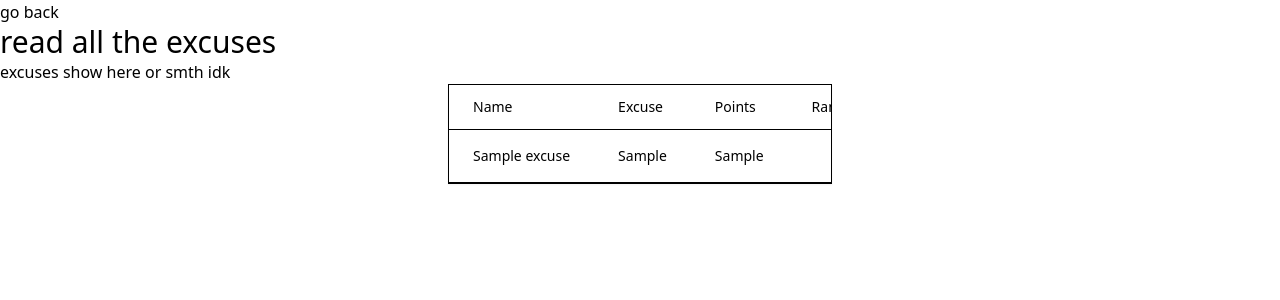
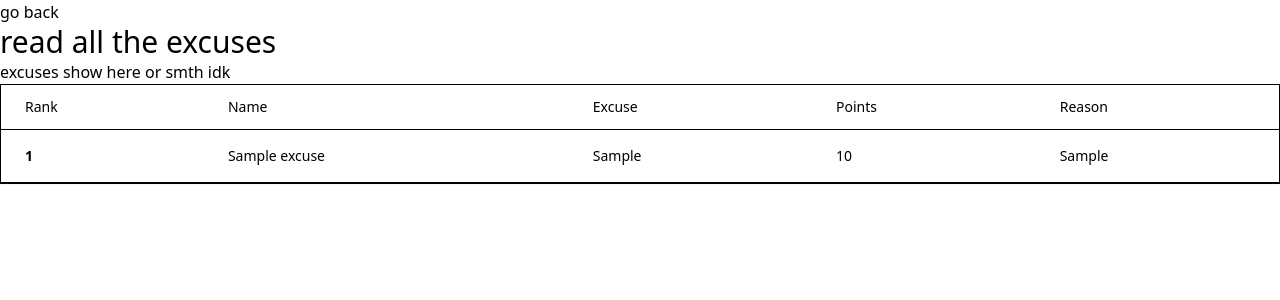
Before and after one commit to rudranshgoel1/donteatthatfrog, a Flask app: page /read in a window 1280 px wide. Shown: the top 300 px of the page. Run offline with Flask 3, Linux system fonts and the light colour scheme; tables that the repository leaves empty hold one stand-in row (values such as "Sample post"); some libraries are stand-ins or nearby versions.

Commit message:
added limiter, reason for the score, rank, and some minor changes

```diff
--- a/app.py
+++ b/app.py
@@ -1,4 +1,6 @@
 from flask import Flask, render_template, request, jsonify, redirect, url_for, json
+from flask_limiter import Limiter
+from flask_limiter.util import get_remote_address
 import requests
 from flask_sqlalchemy import SQLAlchemy
 import os
@@ -19,14 +21,20 @@ aikey = os.getenv("AI_KEY")
 
 db = SQLAlchemy(app)
 
+limiter = Limiter(
+    get_remote_address,
+    app=app,
+    default_limits=["100 per minute"] # 100 requests per minute
+)
 
 class Excuses(db.Model):
     __tablename__ = "excuses"
     id = db.Column(db.Integer, primary_key=True)
     name = db.Column(db.String(250), nullable=False)
     excuse = db.Column(db.String(250), nullable=False)
-    points = db.Column(db.String(250), nullable=False)
+    points = db.Column(db.Integer, nullable=False)
     pending = db.Column(db.Boolean, nullable=False, default=True)
+    reason = db.Column(db.String(250), nullable=False, default="no reason provided, wait or contact admin.")
 
 
 with app.app_context():
@@ -36,7 +44,7 @@ with app.app_context():
 
 
 def get_excuses():
-    excuses = Excuses.query.filter_by().all()
+    excuses = Excuses.query.filter_by().order_by(Excuses.points.desc()).limit(3).all()
     return excuses
 
 
@@ -62,8 +70,10 @@ def ai_review(id: int, excuse: str):
                     "- Points are absolute, not relative to other users — the same excuse always gets the same points.\n"
                     "- Be consistent. A mediocre excuse should always score similarly regardless of who submitted it.\n"
                     "- Total = Creativity + Audacity + Believability\n\n"
+                    "- IF THERE ARE SLURS/OFFENSIVE CONTENT: CENSOR IT BUT DONT CHANGE THE POINTS, USE ASTERISKS TO CENSOR (eg: <first character>******)\n\n"
+                    "- IF THERE ARE NORMAL/REGULAR SWEAR WORDS: DONT CENSOR, JUST REVIEW NORMALLY\n\n"
                     "Always respond ONLY in this JSON format, no preamble, no markdown backticks:\n"
-                    '{"creativity": <points>, "audacity": <points>, "believability": <points>, "total": <sum>, "review": "<witty 1-2 sentence roast>"}'
+                    '{"creativity": <points>, "audacity": <points>, "believability": <points>, "total": <sum>, "review": "<9-10 words reason on the score given, should also be censored>", "newexcuse": "<same excuse but with the offensive content censored, if there is no offensive content then just repeat the same excuse>" }'
                 ),
             },
             { "role": "user", "content": excuse }
@@ -85,8 +95,10 @@ def ai_review(id: int, excuse: str):
 
     with app.app_context():
         exc = Excuses.query.get(id)
-        exc.points = str(result["total"])
+        exc.excuse = result["newexcuse"]
+        exc.points = int(result["total"])
         exc.pending = False
+        exc.reason = result["review"]
         db.session.commit()
 
 
@@ -99,6 +111,7 @@ def home():
 
 
 @app.route("/add", methods=["POST", "GET"])
+@limiter.limit("3 per day")
 def add():
     if request.method == "GET":
         return render_template("addexcuse.html")
@@ -125,8 +138,9 @@ def add():
 @app.route("/read")
 def read():
     excuses = get_excuses()
-
-    return render_template("allexcuses.html", excuses=excuses)
+    ranked = list(enumerate(excuses, start=1))
+    print(ranked)
+    return render_template("allexcuses.html", excuses=excuses, ranked=ranked)
 
 
 # admin routes ---------------------------------------------------------
@@ -147,20 +161,10 @@ def admin():
         return render_template("adminlogin.html")
 
 
-@app.route("/approve/<int:id>", methods=["POST", "GET"])
-def approve(id):
+@app.route("/remove/<int:id>", methods=["POST"])
+def remove(id):
     excuse = Excuses.query.get(id)
-    excuse.pending = False
-
-    db.session.commit()
-
-    return redirect("/admin")
-
-
-@app.route("/reject/<int:id>", methods=["POST", "GET"])
-def reject(id):
-    excuse = Excuses.query.get(id)
-    db.session.delete(excuse)
+    excuse.pending = True
 
     db.session.commit()
 
--- a/templates/allexcuses.html
+++ b/templates/allexcuses.html
@@ -14,7 +14,7 @@
         <ul>
             <li>excuses show here or smth idk</li>
         </ul>
-        <div class="sm:mx-auto sm:w-full sm:max-w-sm">
+        <div class="">
             <div
                 class="relative overflow-x-auto bg-neutral-primary-soft shadow-xs rounded-base border border-default">
                 <table
@@ -22,6 +22,9 @@
                     <thead
                         class="text-sm text-body bg-neutral-secondary-soft border-b rounded-base border-default">
                         <tr>
+                            <th scope="col" class="px-6 py-3 font-medium">
+                                Rank
+                            </th>
                             <th scope="col" class="px-6 py-3 font-medium">
                                 Name
                             </th>
@@ -32,17 +35,20 @@
                                 Points
                             </th>
                             <th scope="col" class="px-6 py-3 font-medium">
-                                Rank
+                                Reason
                             </th>
                         </tr>
                     </thead>
                     <tbody>
-                        {% for excuse in excuses %}
+                        {% for position, excuse in ranked %}
                         <tr class="bg-neutral-primary border-b border-default">
-                            <th scope="row"
+                            <th class="px-6 py-4">
+                                {{ position }}
+                            </th>
+                            <td scope="row"
                                 class="px-6 py-4 font-medium text-heading whitespace-nowrap">
                                 {{ excuse.name }}
-                            </th>
+                            </td>
                             <td class="px-6 py-4">
                                 {{ excuse.excuse }}
                             </td>
@@ -50,7 +56,7 @@
                                 {{ excuse.points }}
                             </td>
                             <td class="px-6 py-4">
-                                {{ excuse.rank }}
+                                {{ excuse.reason }}
                             </td>
                         </tr>
                         {% endfor %}
```
